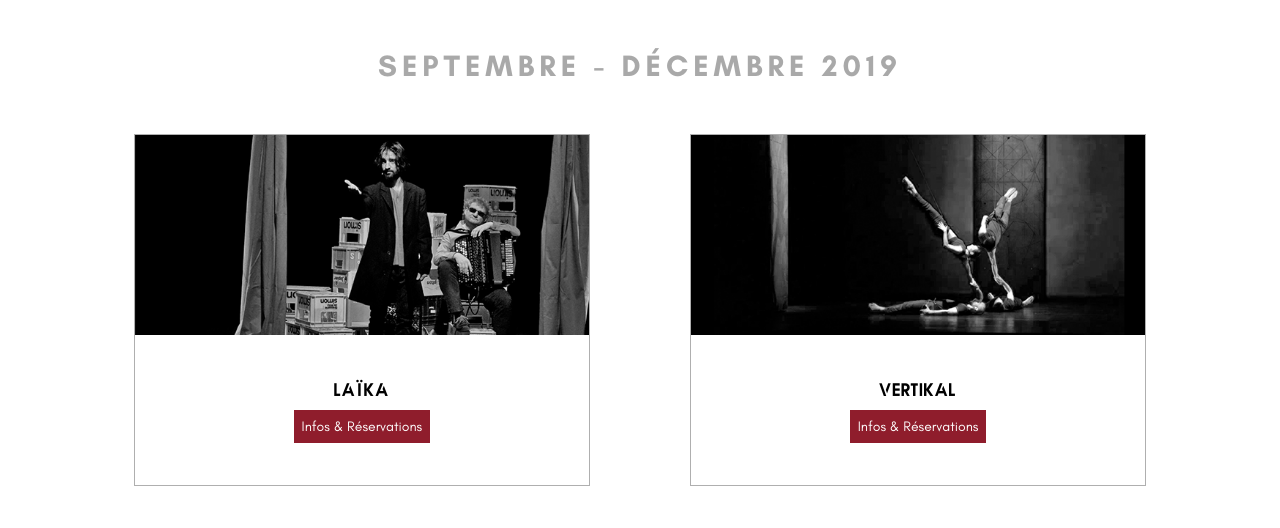
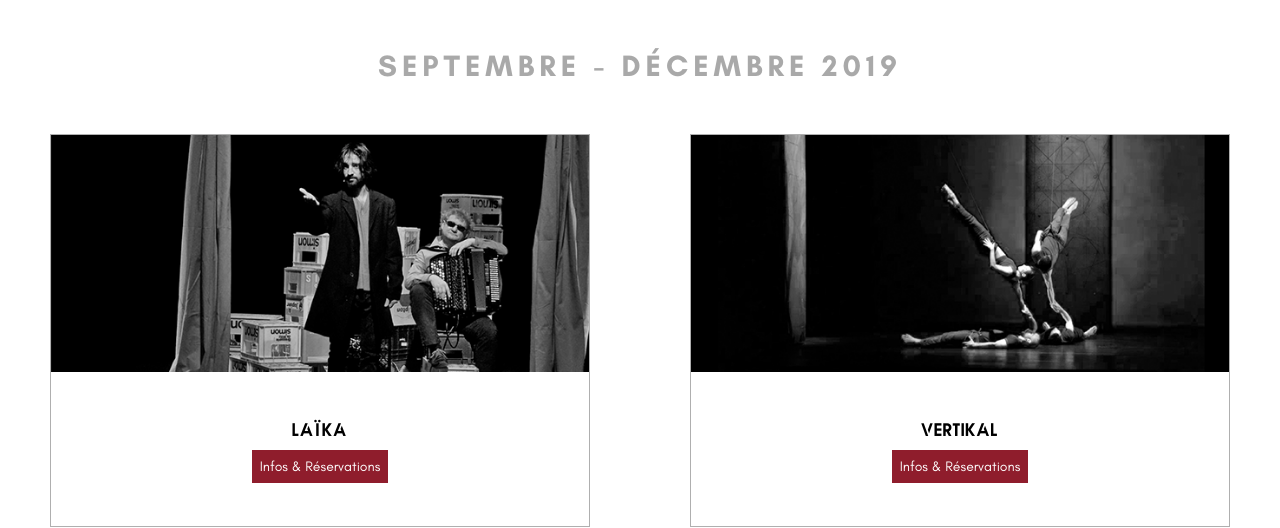
Before and after one commit to Mayon85/theatre-garonne, a plain HTML site: page index.html in a window 1280 px wide. Shown: the part 803-1331 px from the top of the page. Drawn offline with nearby package versions, Linux system fonts and the light colour scheme; files that its build step writes are made by us from their sources.

Commit message:
Update _program.scss

```diff
--- a/css/_program.scss
+++ b/css/_program.scss
@@ -16,10 +16,6 @@
         flex-direction: column;
         align-items: center;
         text-align: center;
-    }
-
-    .box-img {
-        height: 200px;
     }
 
     img {
```
